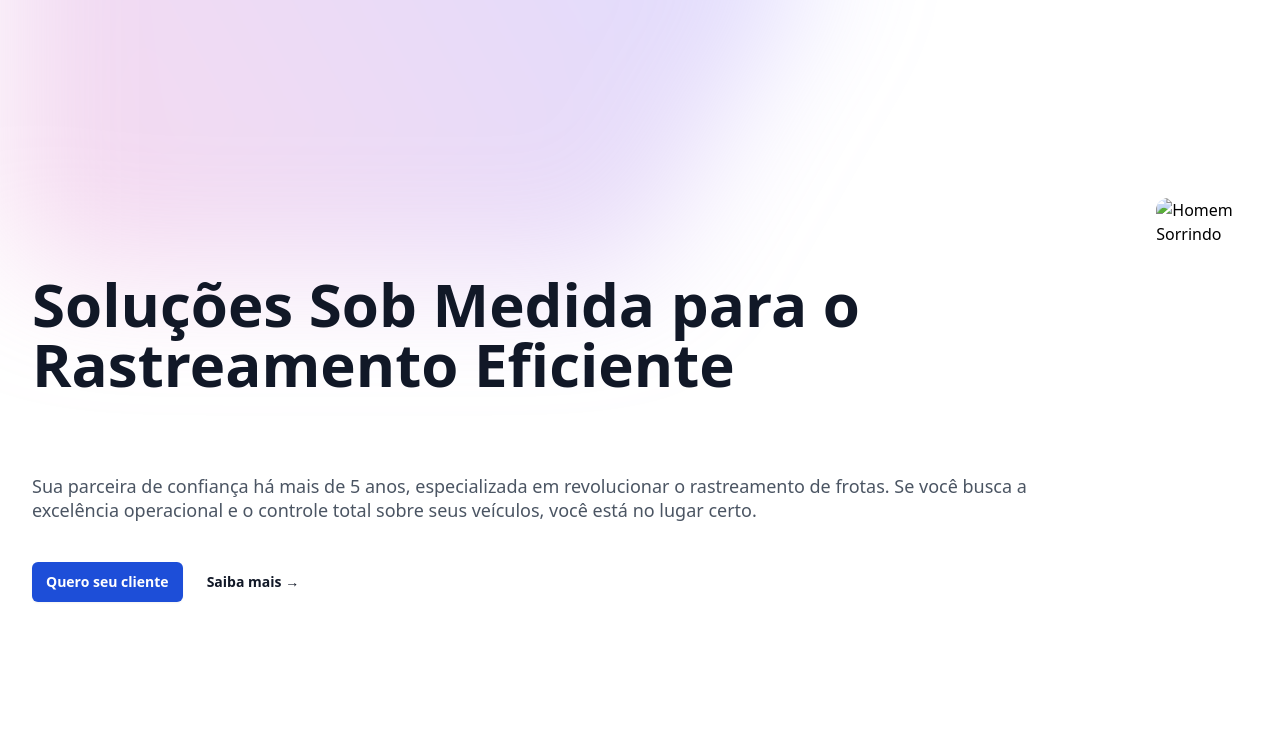
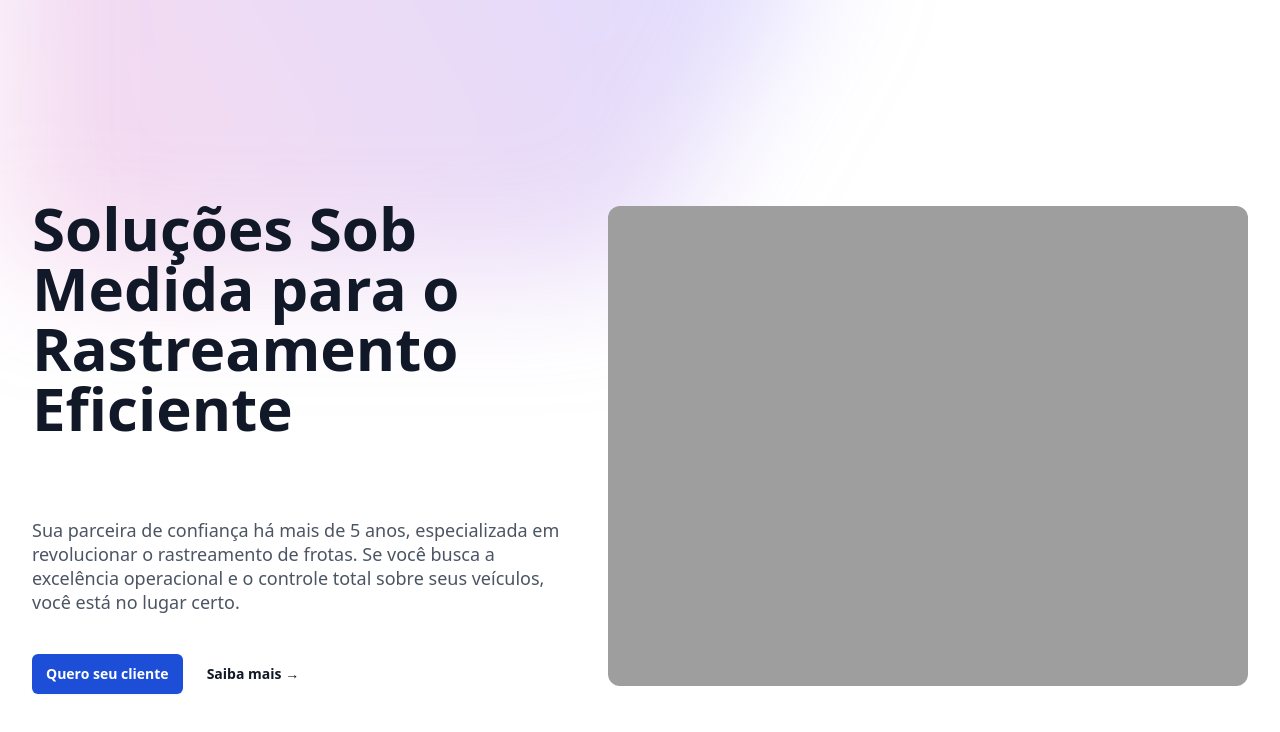
Before and after one commit to ABX-Soft/LP-tracking, a plain HTML site: page index.html in a window 1280 px wide. Shown: the part 82-814 px from the top of the page. Drawn offline with nearby package versions, Linux system fonts and the light colour scheme; the site is published under a folder, as on GitHub Pages, so addresses that start at the root find nothing.

Commit message:
Fix. man smilling image

```diff
--- a/index.html
+++ b/index.html
@@ -69,7 +69,7 @@
             </div>
 
             <img class="rounded-xl mt-8 sm:mt-0 w-full h-auto sm:w-auto sm:h-[30rem]"
-                src="/assets/homemssorindo.jpg" alt="Homem Sorrindo">
+                src="./assets/homemssorindo.jpg" alt="Homem Sorrindo">
 
         </div>
         <div class="absolute inset-x-0 top-[calc(100%-13rem)] -z-10 transform-gpu overflow-hidden blur-3xl sm:top-[calc(100%-30rem)]"
```
